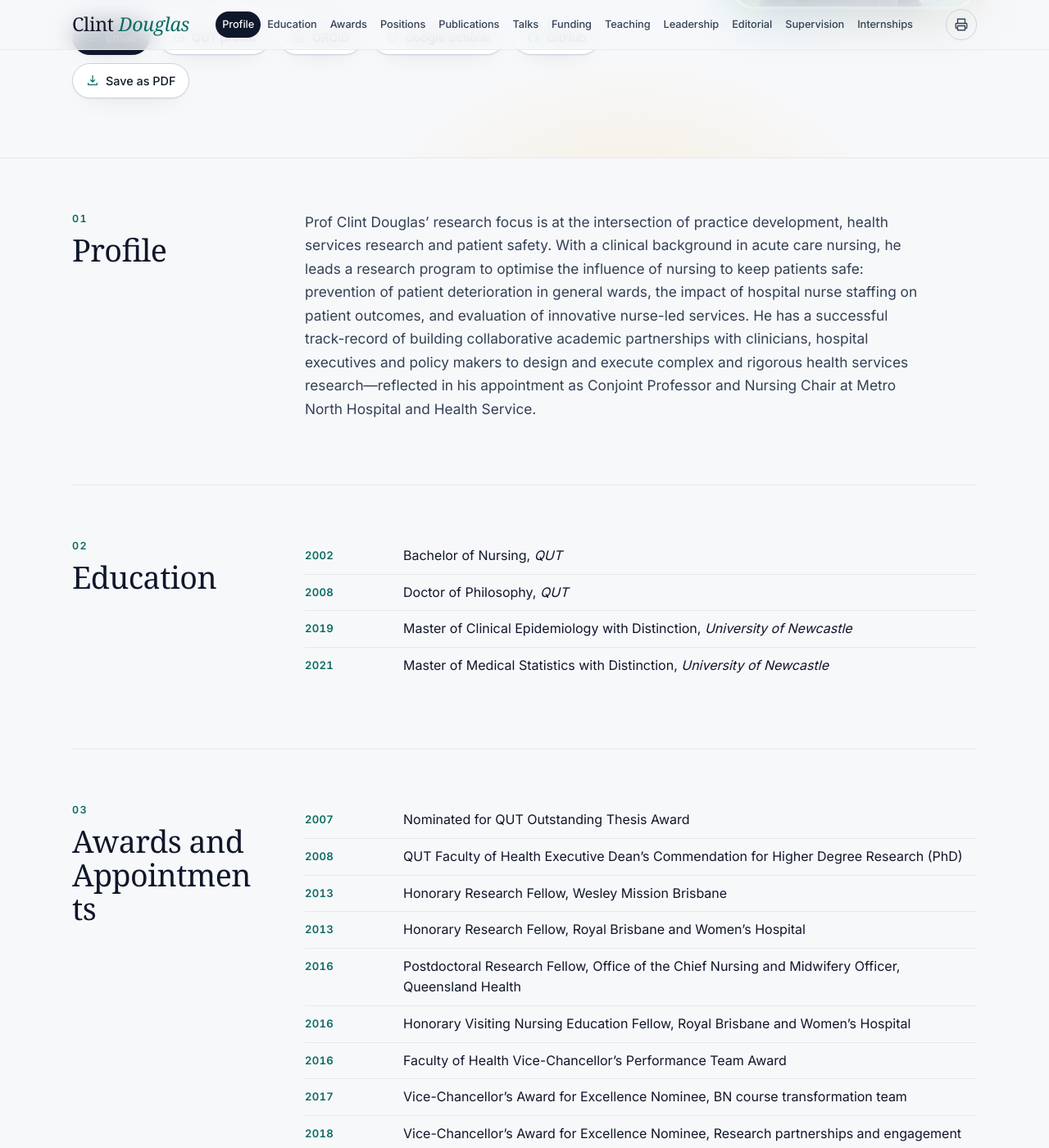
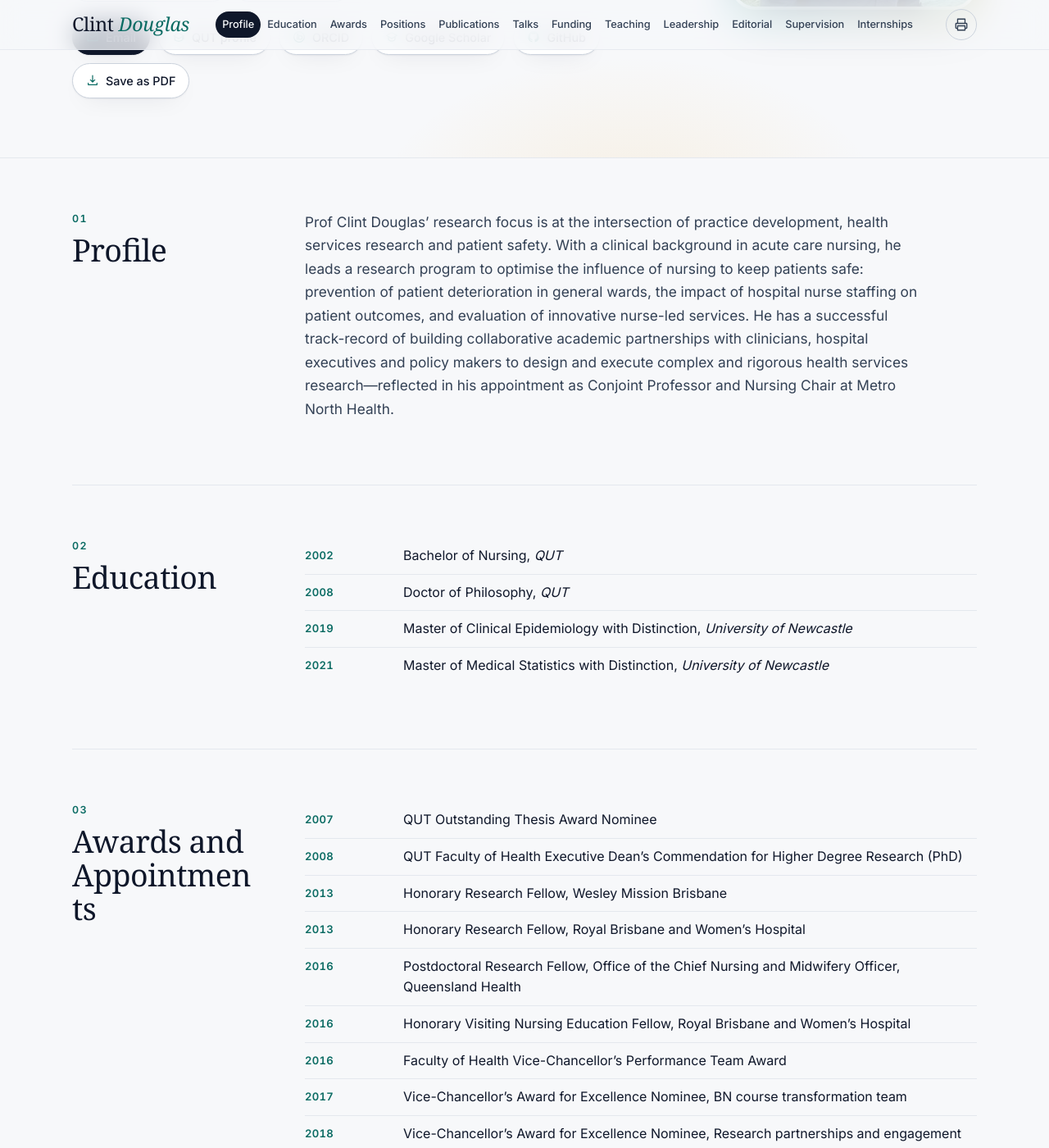
Before and after one commit to clintdouglas/clintdouglas.github.io, a Jekyll site: the page built from index.md, in a window 1280 px wide and 1400 px high, scrolled down 553 px. Shown: the whole window at 82% size. Built offline with Jekyll 4.4.1, drawn with Linux system fonts in a browser that asks for light colours; some web fonts are replaced; some of the changed text lies outside the part shown.

Commit message:
Update index.md

```diff
--- a/index.md
+++ b/index.md
@@ -1,12 +1,12 @@
 ---
 layout: default
 title: Clint Douglas — Academic CV
-description: Curriculum vitae of Professor Clint Douglas, Nursing Chair, QUT School of Nursing and Metro North Hospital and Health Service.
+description: Curriculum vitae of Professor Clint Douglas, Nursing Chair, QUT School of Nursing and Metro North Health.
 ---
 
 ## Profile {#profile}
 
-Prof Clint Douglas’ research focus is at the intersection of practice development, health services research and patient safety. With a clinical background in acute care nursing, he leads a research program to optimise the influence of nursing to keep patients safe: prevention of patient deterioration in general wards, the impact of hospital nurse staffing on patient outcomes, and evaluation of innovative nurse-led services. He has a successful track-record of building collaborative academic partnerships with clinicians, hospital executives and policy makers to design and execute complex and rigorous health services research—reflected in his appointment as Conjoint Professor and Nursing Chair at Metro North Hospital and Health Service.
+Prof Clint Douglas’ research focus is at the intersection of practice development, health services research and patient safety. With a clinical background in acute care nursing, he leads a research program to optimise the influence of nursing to keep patients safe: prevention of patient deterioration in general wards, the impact of hospital nurse staffing on patient outcomes, and evaluation of innovative nurse-led services. He has a successful track-record of building collaborative academic partnerships with clinicians, hospital executives and policy makers to design and execute complex and rigorous health services research—reflected in his appointment as Conjoint Professor and Nursing Chair at Metro North Health.
 
 ## Education {#education}
 
@@ -17,7 +17,7 @@ Prof Clint Douglas’ research focus is at the intersection of practice developm
 
 ## Awards and Appointments {#awards}
 
-- **2007** Nominated for QUT Outstanding Thesis Award
+- **2007** QUT Outstanding Thesis Award Nominee
 - **2008** QUT Faculty of Health Executive Dean’s Commendation for Higher Degree Research (PhD)
 - **2013** Honorary Research Fellow, Wesley Mission Brisbane
 - **2013** Honorary Research Fellow, Royal Brisbane and Women’s Hospital
```
Also changed, not shown: other parts of index.md (+1 -1 lines).
